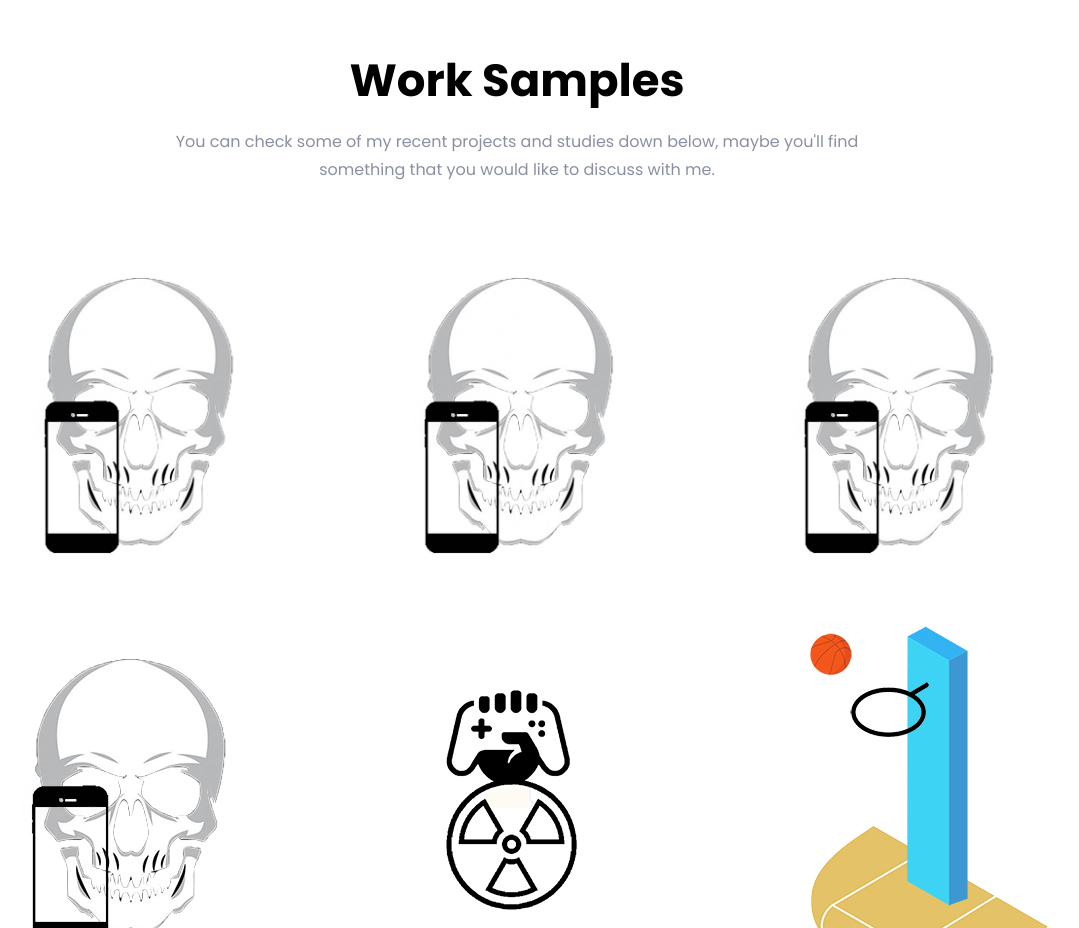
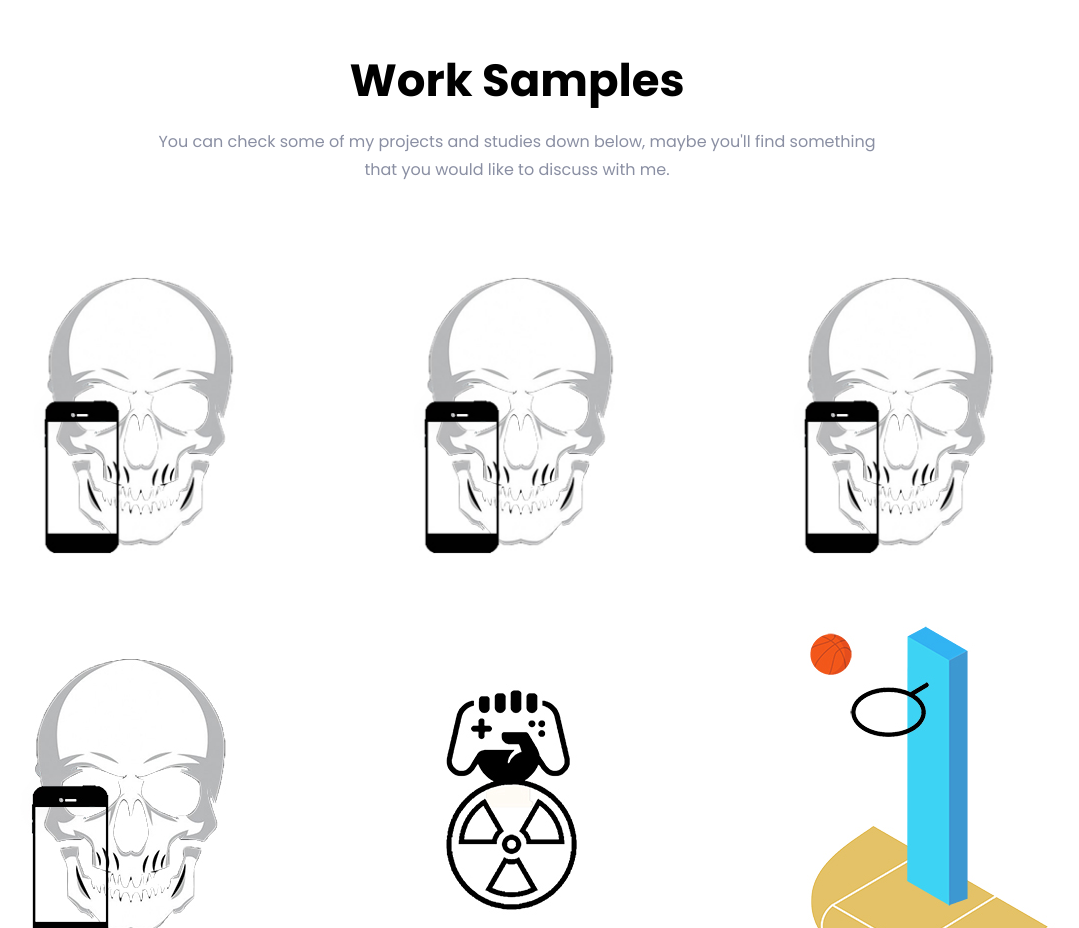
Before and after one commit to AzvenusK/website, a plain HTML site: page index.html in a window 1280 px wide. Shown: the part 3020-3948 px from the top of the page, without its empty margins (123-1202 px from the left). Drawn offline with Linux system fonts and the light colour scheme; files whose address does not match are found by name.

Commit message:
Update index.html

```diff
--- a/index.html
+++ b/index.html
@@ -419,7 +419,7 @@
                 <div class="col-lg-8">
                     <div class="section-title text-center pb-25">
                         <h2 class="title">Work Samples</h2>
-                        <p>You can check some of my recent projects and studies down below, maybe you'll find something that you would like to discuss with me.</p>
+                        <p>You can check some of my projects and studies down below, maybe you'll find something that you would like to discuss with me.</p>
                     </div> <!-- section title -->
                 </div>
             </div> <!-- row -->
```
